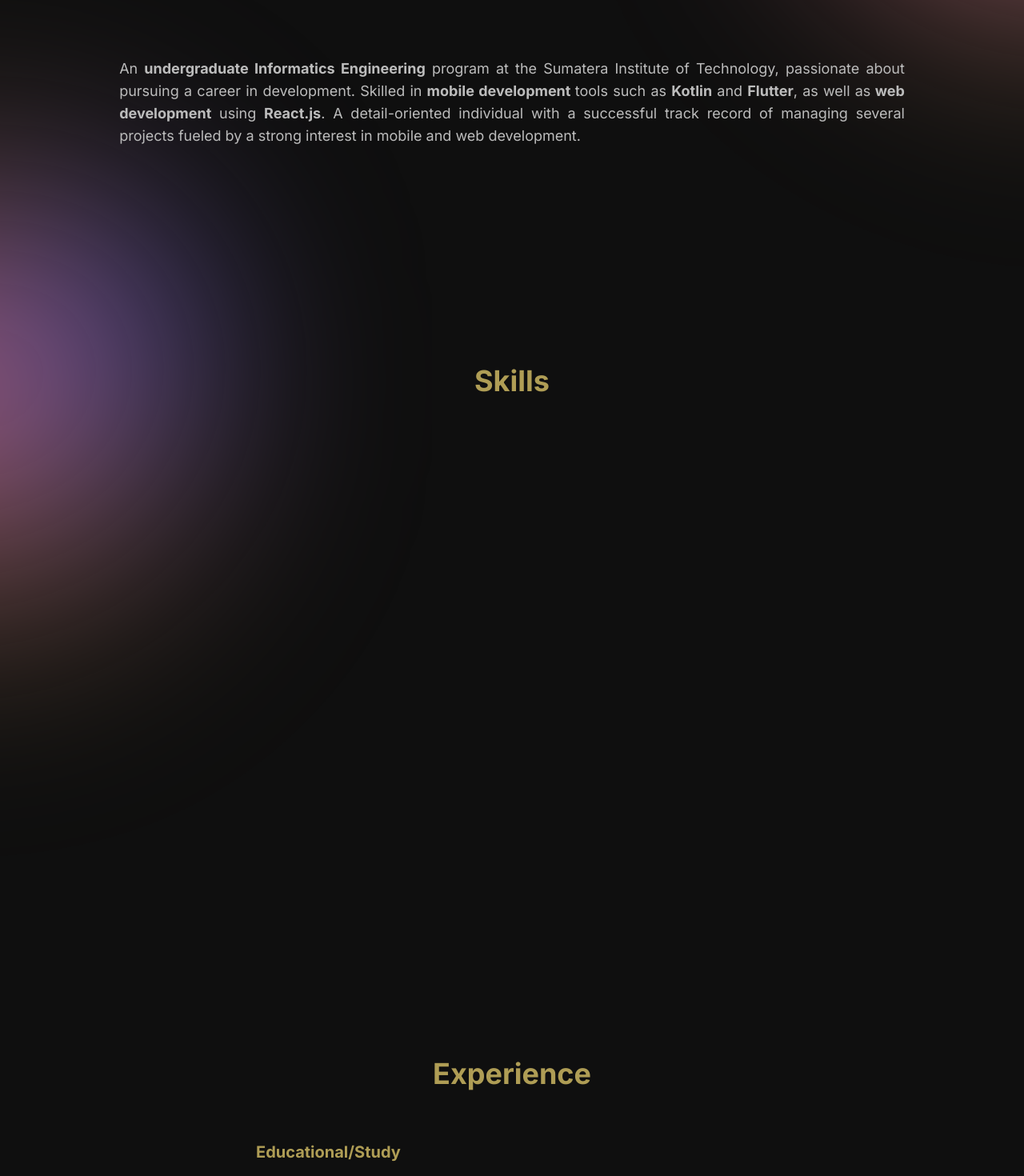
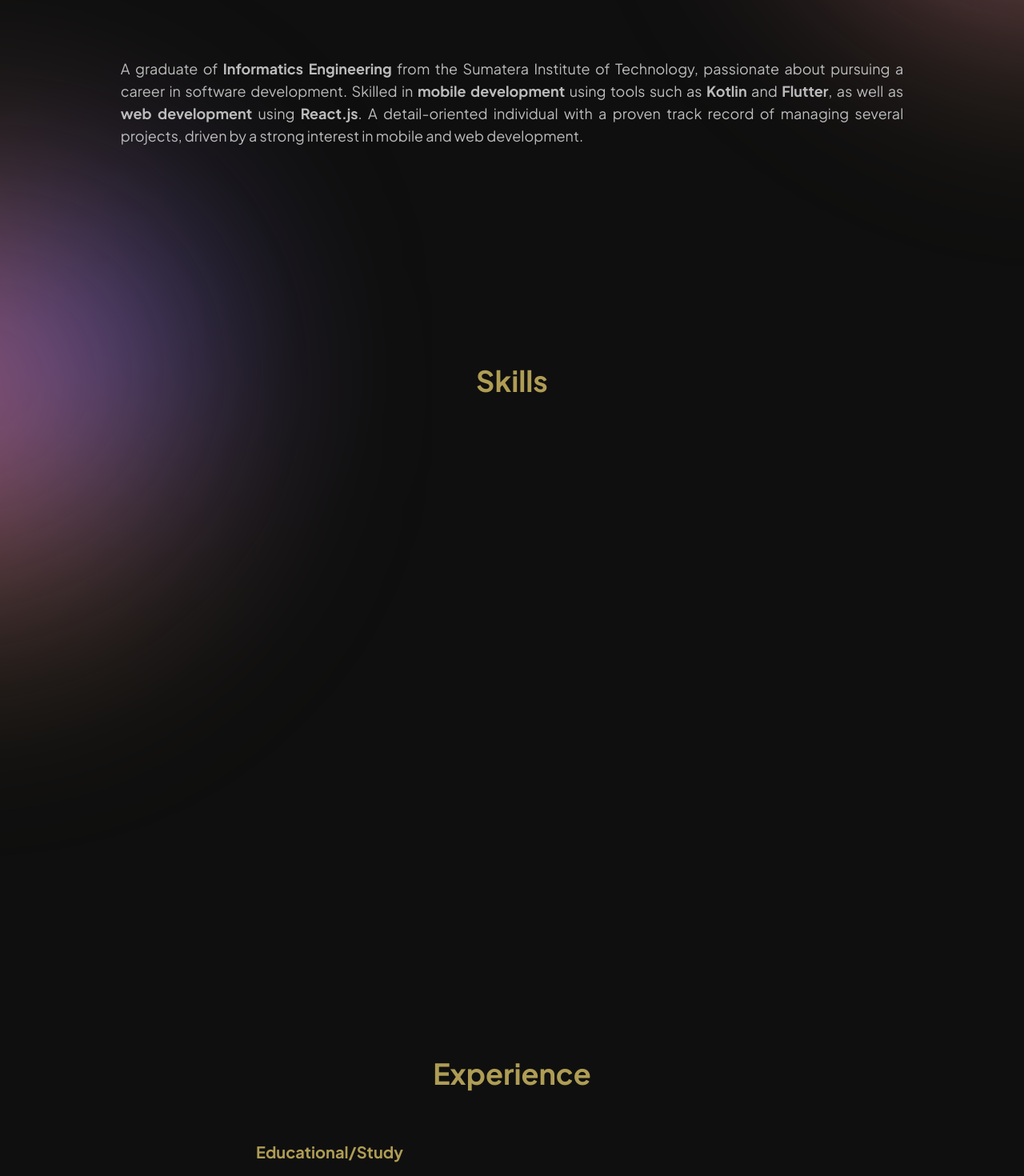
Before and after one commit to yondikavl/portfolio, a Next.js app: page / in a window 1280 px wide. Shown: the part 500-1970 px from the top of the page at 80% size. Built offline with nearby package versions, Linux system fonts and the light colour scheme.

Commit message:
update exp, 07/05/26

```diff
--- a/package.json
+++ b/package.json
@@ -17,6 +17,7 @@
     "next": "14.2.2",
     "react": "^18",
     "react-dom": "^18",
+    "react-draggable": "^4.5.0",
     "react-icons": "^5.2.1",
     "tailwind-merge": "^2.3.0",
     "tailwindcss-animate": "^1.0.7"
--- a/src/app/layout.tsx
+++ b/src/app/layout.tsx
@@ -1,11 +1,11 @@
 import type { Metadata } from "next";
-import { Inter } from "next/font/google";
+import { Plus_Jakarta_Sans } from "next/font/google";
 import "./globals.css";
 import { Navbar } from "@/components/elements/Navbar";
 import { Footer } from "@/components/elements/Footer";
 import { AOSInit } from "./aos";
 
-const rubik = Inter({ subsets: ["latin"] });
+const rubik = Plus_Jakarta_Sans({ subsets: ["latin"] });
 
 export const metadata: Metadata = {
   title: "Yondika's Portfolio",
--- a/src/components/data/experience.ts
+++ b/src/components/data/experience.ts
@@ -5,10 +5,10 @@ export const experiences = [
       {
         imageSrc: "logo_itera.png",
         position: "S1 Teknik Informatika",
-        time: "Aug 2021 - Present",
+        time: "Aug 2021 - Sep 2025",
         institution: "Institut Teknologi Sumatera",
         description:
-          "GPA : 3.61/4.00 \nRelevant Coursework : Object-Oriented Programming, Web Programming, Basic Software Development, Human-Computer Interaction, Algorithms and Data Structures, Database, Algorithms and Programming. ",
+          "GPA : 3.65/4.00 \nRelevant Coursework : Object-Oriented Programming, Web Programming, Basic Software Development, Human-Computer Interaction, Algorithms and Data Structures, Database, Algorithms and Programming, Mobile Development ",
       },
       {
         imageSrc: "logo_bangkit.jpg",
@@ -24,6 +24,14 @@ export const experiences = [
   {
     category: "Work/Intern",
     items: [
+      {
+        imageSrc: "logo_gerak.png",
+        position: "Android Developer",
+        time: "Oct 2025 - Present",
+        institution: "PT. Gerak Bersama Kita",
+        description:
+          "• Developed and maintained the Android application for the Gerak Bersama Kita platform, ensuring a seamless user experience and high performance. \n• Collaborated with cross-functional teams to design and implement new features. \n• Implemented best practices for code quality and performance optimization, leading to a 15% reduction in app crashes and improved overall stability.",
+      },
       {
         imageSrc: "logo_itera.png",
         position: "Full Stack Developer",
--- a/src/components/elements/Footer.tsx
+++ b/src/components/elements/Footer.tsx
@@ -6,9 +6,15 @@ export const Footer = () => {
   return (
     <>
       <div className="bottom-0 flex w-full flex-col items-center justify-between gap-4 bg-[#181818] py-6 text-[#BCBCBC] md:flex-row lg:px-72">
-        <div className="flex gap-4">
-          <p className=" text-whitey">2024 Yondika. All Right Reserved.</p>
+        <div className="flex flex-col gap-1">
+          <p className="text-white">
+            © 2024 Yondika. All Rights Reserved.
+          </p>
+          <p className="text-sm text-[#8d8d8d]">
+            Latest Update: May 7, 2026
+          </p>
         </div>
+
         <div className="flex gap-4">
           <Link
             href="https://www.instagram.com/yondikavl/"
@@ -17,6 +23,7 @@ export const Footer = () => {
           >
             <FaInstagram />
           </Link>
+
           <Link
             href="https://www.github.com/yondikavl/"
             target="_blank"
@@ -24,6 +31,7 @@ export const Footer = () => {
           >
             <FaGithub />
           </Link>
+
           <Link
             href="https://www.linkedin.com/in/yondikavl"
             target="_blank"
--- a/src/components/elements/Hero.tsx
+++ b/src/components/elements/Hero.tsx
@@ -1,13 +1,17 @@
 "use client";
 
 import React from "react";
-import { FaMobileAlt } from "react-icons/fa";
+import { FaLinkedin, FaMobileAlt } from "react-icons/fa";
 import { FaFile, FaGlobe, FaShapes, FaGithub } from "react-icons/fa6";
 import { Card } from "./Card";
 
 export const Hero = () => {
   const onClick = () => {
     window.open("https://github.com/yondikavl/", "_blank");
+  };
+
+  const onClickLinkedIn = () => {
+    window.open("https://www.linkedin.com/in/yondikavl/", "_blank");
   };
 
   const onClickPdf = () => {
@@ -75,30 +79,35 @@ export const Hero = () => {
                 View Github
               </button>
               <button
+                onClick={onClickLinkedIn}
+                className="flex min-h-12 min-w-20 items-center justify-center gap-4 rounded-lg border border-[#3a3a3a] bg-[#0f0f0f] px-4 py-2 hover:bg-[#af9d55] hover:font-bold hover:text-[#0f0f0f] md:text-xl"
+              >
+                <FaLinkedin className="md:text-xl" />
+                View LinkedIn
+              </button>
+              {/* <button
                 onClick={onClickPdf}
                 className="flex min-h-12 min-w-20 items-center justify-center gap-4 rounded-lg border border-[#3a3a3a] bg-[#0f0f0f] px-4 py-2 hover:bg-[#af9d55] hover:font-bold hover:text-[#0f0f0f] md:text-xl"
               >
                 <FaFile className="md:text-xl" />
                 Portfolio PDF
-              </button>
+              </button> */}
             </div>
           </div>
         </div>
         <div className="mt-6">
           <p className="text-justify text-sm md:text-lg">
-            An{" "}
-            <span className="font-bold">
-              undergraduate Informatics Engineering
-            </span>{" "}
-            program at the Sumatera Institute of Technology, passionate about
-            pursuing a career in development. Skilled in{" "}
-            <span className="font-bold">mobile development </span>
-            tools such as <span className="font-bold">Kotlin</span> and{" "}
+            A graduate of{" "}
+            <span className="font-bold">Informatics Engineering</span> from the
+            Sumatera Institute of Technology, passionate about pursuing a career
+            in software development. Skilled in{" "}
+            <span className="font-bold">mobile development</span> using tools
+            such as <span className="font-bold">Kotlin</span> and{" "}
             <span className="font-bold">Flutter</span>, as well as
             <span className="font-bold"> web development</span> using{" "}
-            <span className="font-bold"> React.js</span>. A detail-oriented
-            individual with a successful track record of managing several
-            projects fueled by a strong interest in mobile and web development.
+            <span className="font-bold">React.js</span>. A detail-oriented
+            individual with a proven track record of managing several projects,
+            driven by a strong interest in mobile and web development.
           </p>
         </div>
         <div className="mt-8 flex flex-col items-center justify-between gap-4 md:flex-row">
```
Also changed, not shown: public/logo_gerak.png (added), 1 other file (tests, documents, lock files or other folders).
